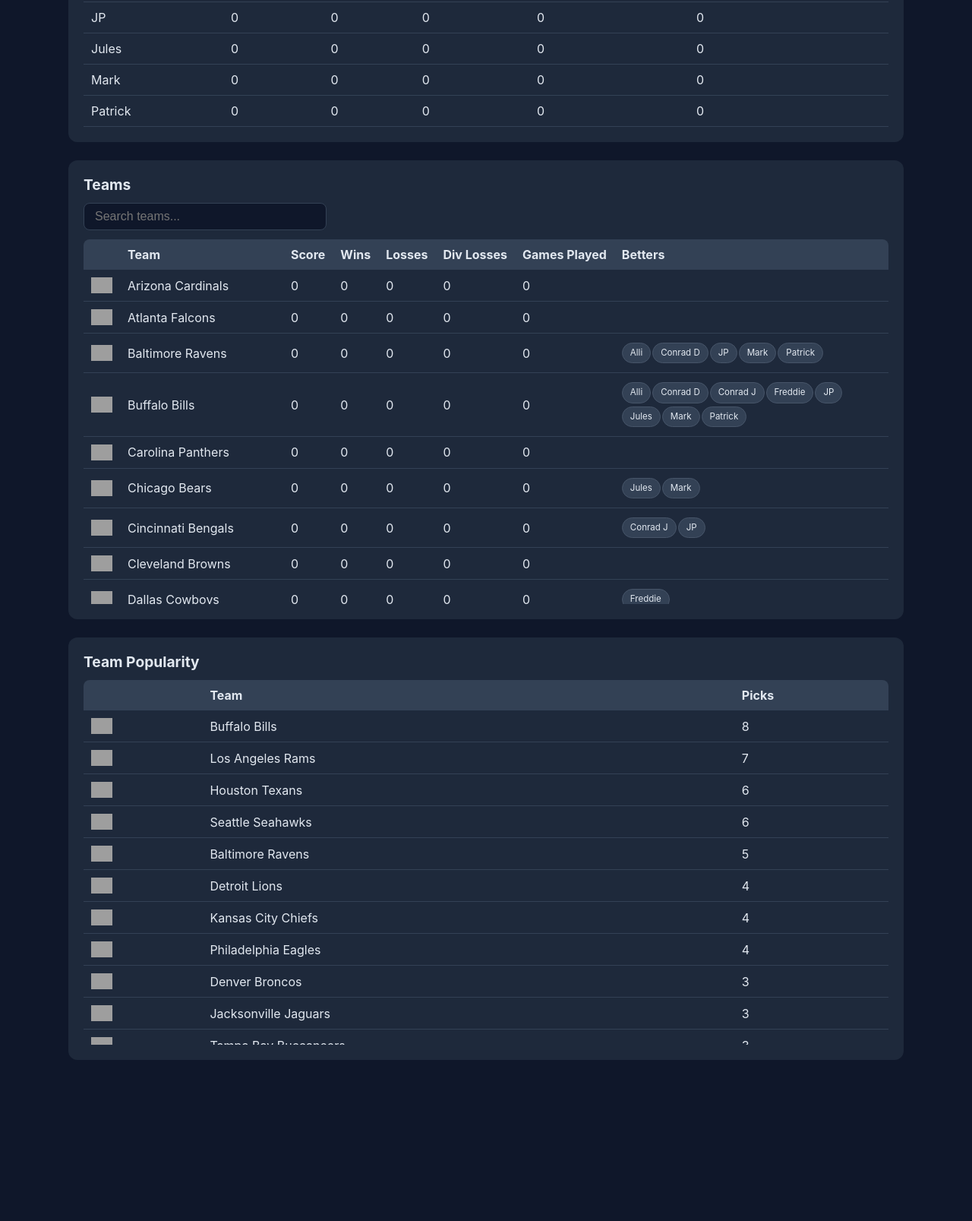
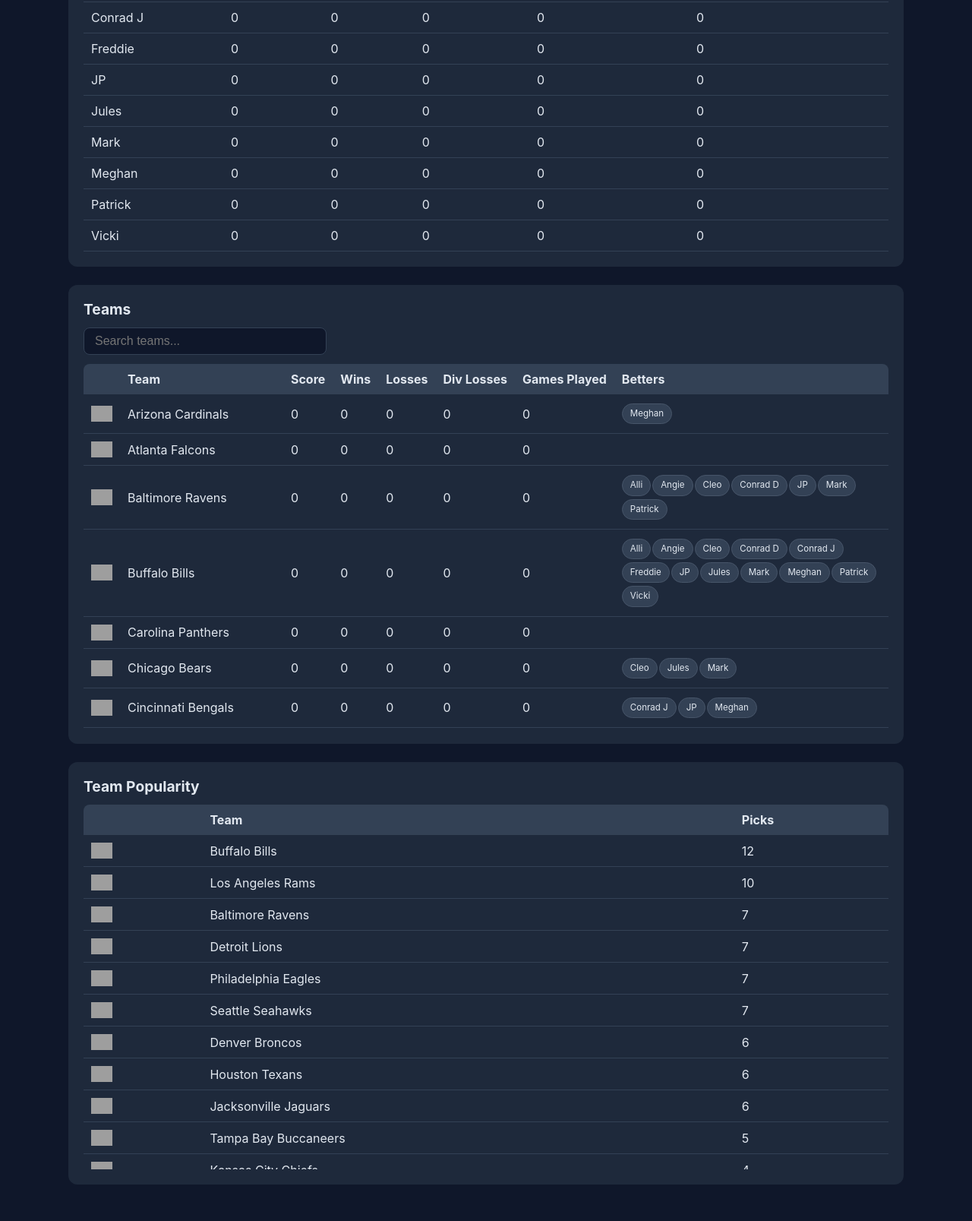
Before and after one commit to cdgleber/gridiron, a plain HTML site: page index.html in a window 1280 px wide. Shown: the part 408-2015 px from the top of the page at 76% size. Before the commit the page ends 1851 px from the top, so only its background shows below. Drawn offline with Linux system fonts and the light colour scheme; grey boxes are pictures that could not be loaded.

Commit message:
chore: updated picks and index.html

```diff
--- a/index.html
+++ b/index.html
@@ -44,7 +44,7 @@
 <body>
 <div class="container">
   <h1>NFL Pool Standings</h1>
-  <div class="updated">Season 2026 &middot; Updated: 2026-09-09 14:56:25 EDT</div>
+  <div class="updated">Season 2026 &middot; Updated: 2026-09-09 21:01:47 EDT</div>
 
   <div class="card">
     <h2>Leaderboard</h2>
@@ -65,6 +65,24 @@
 
         <tr>
           <td>Alli</td>
+          <td>0</td>
+          <td>0</td>
+          <td>0</td>
+          <td>0</td>
+          <td>0</td>
+        </tr>
+
+        <tr>
+          <td>Angie</td>
+          <td>0</td>
+          <td>0</td>
+          <td>0</td>
+          <td>0</td>
+          <td>0</td>
+        </tr>
+
+        <tr>
+          <td>Cleo</td>
           <td>0</td>
           <td>0</td>
           <td>0</td>
@@ -127,7 +145,25 @@
         </tr>
 
         <tr>
+          <td>Meghan</td>
+          <td>0</td>
+          <td>0</td>
+          <td>0</td>
+          <td>0</td>
+          <td>0</td>
+        </tr>
+
+        <tr>
           <td>Patrick</td>
+          <td>0</td>
+          <td>0</td>
+          <td>0</td>
+          <td>0</td>
+          <td>0</td>
+        </tr>
+
+        <tr>
+          <td>Vicki</td>
           <td>0</td>
           <td>0</td>
           <td>0</td>
@@ -168,7 +204,7 @@
           <td>0</td>
           <td>0</td>
           <td>
-
+            <span class="better-link" data-better="Meghan">Meghan</span>
           </td>
         </tr>
 
@@ -194,7 +230,7 @@
           <td>0</td>
           <td>0</td>
           <td>
-            <span class="better-link" data-better="Alli">Alli</span><span class="better-link" data-better="Conrad D">Conrad D</span><span class="better-link" data-better="JP">JP</span><span class="better-link" data-better="Mark">Mark</span><span class="better-link" data-better="Patrick">Patrick</span>
+            <span class="better-link" data-better="Alli">Alli</span><span class="better-link" data-better="Angie">Angie</span><span class="better-link" data-better="Cleo">Cleo</span><span class="better-link" data-better="Conrad D">Conrad D</span><span class="better-link" data-better="JP">JP</span><span class="better-link" data-better="Mark">Mark</span><span class="better-link" data-better="Patrick">Patrick</span>
           </td>
         </tr>
 
@@ -207,7 +243,7 @@
           <td>0</td>
           <td>0</td>
           <td>
-            <span class="better-link" data-better="Alli">Alli</span><span class="better-link" data-better="Conrad D">Conrad D</span><span class="better-link" data-better="Conrad J">Conrad J</span><span class="better-link" data-better="Freddie">Freddie</span><span class="better-link" data-better="JP">JP</span><span class="better-link" data-better="Jules">Jules</span><span class="better-link" data-better="Mark">Mark</span><span class="better-link" data-better="Patrick">Patrick</span>
+            <span class="better-link" data-better="Alli">Alli</span><span class="better-link" data-better="Angie">Angie</span><span class="better-link" data-better="Cleo">Cleo</span><span class="better-link" data-better="Conrad D">Conrad D</span><span class="better-link" data-better="Conrad J">Conrad J</span><span class="better-link" data-better="Freddie">Freddie</span><span class="better-link" data-better="JP">JP</span><span class="better-link" data-better="Jules">Jules</span><span class="better-link" data-better="Mark">Mark</span><span class="better-link" data-better="Meghan">Meghan</span><span class="better-link" data-better="Patrick">Patrick</span><span class="better-link" data-better="Vicki">Vicki</span>
           </td>
         </tr>
 
@@ -233,7 +269,7 @@
           <td>0</td>
           <td>0</td>
           <td>
-            <span class="better-link" data-better="Jules">Jules</span><span class="better-link" data-better="Mark">Mark</span>
+            <span class="better-link" data-better="Cleo">Cleo</span><span class="better-link" data-better="Jules">Jules</span><span class="better-link" data-better="Mark">Mark</span>
           </td>
         </tr>
 
@@ -246,7 +282,7 @@
           <td>0</td>
           <td>0</td>
           <td>
-            <span class="better-link" data-better="Conrad J">Conrad J</span><span class="better-link" data-better="JP">JP</span>
+            <span class="better-link" data-better="Conrad J">Conrad J</span><span class="better-link" data-better="JP">JP</span><span class="better-link" data-better="Meghan">Meghan</span>
           </td>
         </tr>
 
@@ -285,7 +321,7 @@
           <td>0</td>
           <td>0</td>
           <td>
-            <span class="better-link" data-better="Freddie">Freddie</span><span class="better-link" data-better="Jules">Jules</span><span class="better-link" data-better="Mark">Mark</span>
+            <span class="better-link" data-better="Angie">Angie</span><span class="better-link" data-better="Cleo">Cleo</span><span class="better-link" data-better="Freddie">Freddie</span><span class="better-link" data-better="Jules">Jules</span><span class="better-link" data-better="Mark">Mark</span><span class="better-link" data-better="Meghan">Meghan</span>
           </td>
         </tr>
 
@@ -298,7 +334,7 @@
           <td>0</td>
           <td>0</td>
           <td>
-            <span class="better-link" data-better="Alli">Alli</span><span class="better-link" data-better="Conrad J">Conrad J</span><span class="better-link" data-better="Freddie">Freddie</span><span class="better-link" data-better="Patrick">Patrick</span>
+            <span class="better-link" data-better="Alli">Alli</span><span class="better-link" data-better="Angie">Angie</span><span class="better-link" data-better="Conrad J">Conrad J</span><span class="better-link" data-better="Freddie">Freddie</span><span class="better-link" data-better="Meghan">Meghan</span><span class="better-link" data-better="Patrick">Patrick</span><span class="better-link" data-better="Vicki">Vicki</span>
           </td>
         </tr>
 
@@ -337,7 +373,7 @@
           <td>0</td>
           <td>0</td>
           <td>
-
+            <span class="better-link" data-better="Vicki">Vicki</span>
           </td>
         </tr>
 
@@ -350,7 +386,7 @@
           <td>0</td>
           <td>0</td>
           <td>
-            <span class="better-link" data-better="Alli">Alli</span><span class="better-link" data-better="Freddie">Freddie</span><span class="better-link" data-better="Jules">Jules</span>
+            <span class="better-link" data-better="Alli">Alli</span><span class="better-link" data-better="Angie">Angie</span><span class="better-link" data-better="Cleo">Cleo</span><span class="better-link" data-better="Freddie">Freddie</span><span class="better-link" data-better="Jules">Jules</span><span class="better-link" data-better="Vicki">Vicki</span>
           </td>
         </tr>
 
@@ -389,7 +425,7 @@
           <td>0</td>
           <td>0</td>
           <td>
-            <span class="better-link" data-better="Conrad D">Conrad D</span>
+            <span class="better-link" data-better="Conrad D">Conrad D</span><span class="better-link" data-better="Meghan">Meghan</span><span class="better-link" data-better="Vicki">Vicki</span>
           </td>
         </tr>
 
@@ -402,7 +438,7 @@
           <td>0</td>
           <td>0</td>
           <td>
-            <span class="better-link" data-better="Alli">Alli</span><span class="better-link" data-better="Conrad J">Conrad J</span><span class="better-link" data-better="Freddie">Freddie</span><span class="better-link" data-better="JP">JP</span><span class="better-link" data-better="Jules">Jules</span><span class="better-link" data-better="Mark">Mark</span><span class="better-link" data-better="Patrick">Patrick</span>
+            <span class="better-link" data-better="Alli">Alli</span><span class="better-link" data-better="Angie">Angie</span><span class="better-link" data-better="Cleo">Cleo</span><span class="better-link" data-better="Conrad J">Conrad J</span><span class="better-link" data-better="Freddie">Freddie</span><span class="better-link" data-better="JP">JP</span><span class="better-link" data-better="Jules">Jules</span><span class="better-link" data-better="Mark">Mark</span><span class="better-link" data-better="Patrick">Patrick</span><span class="better-link" data-better="Vicki">Vicki</span>
           </td>
         </tr>
 
@@ -441,7 +477,7 @@
           <td>0</td>
           <td>0</td>
           <td>
-            <span class="better-link" data-better="Freddie">Freddie</span><span class="better-link" data-better="Jules">Jules</span>
+            <span class="better-link" data-better="Cleo">Cleo</span><span class="better-link" data-better="Freddie">Freddie</span><span class="better-link" data-better="Jules">Jules</span>
           </td>
         </tr>
 
@@ -454,7 +490,7 @@
           <td>0</td>
           <td>0</td>
           <td>
-            <span class="better-link" data-better="Mark">Mark</span>
+            <span class="better-link" data-better="Mark">Mark</span><span class="better-link" data-better="Meghan">Meghan</span>
           </td>
         </tr>
 
@@ -493,7 +529,7 @@
           <td>0</td>
           <td>0</td>
           <td>
-            <span class="better-link" data-better="Alli">Alli</span><span class="better-link" data-better="Conrad D">Conrad D</span><span class="better-link" data-better="JP">JP</span><span class="better-link" data-better="Patrick">Patrick</span>
+            <span class="better-link" data-better="Alli">Alli</span><span class="better-link" data-better="Angie">Angie</span><span class="better-link" data-better="Conrad D">Conrad D</span><span class="better-link" data-better="JP">JP</span><span class="better-link" data-better="Meghan">Meghan</span><span class="better-link" data-better="Patrick">Patrick</span><span class="better-link" data-better="Vicki">Vicki</span>
           </td>
         </tr>
 
@@ -532,7 +568,7 @@
           <td>0</td>
           <td>0</td>
           <td>
-            <span class="better-link" data-better="Alli">Alli</span><span class="better-link" data-better="Conrad D">Conrad D</span><span class="better-link" data-better="Freddie">Freddie</span><span class="better-link" data-better="JP">JP</span><span class="better-link" data-better="Jules">Jules</span><span class="better-link" data-better="Mark">Mark</span>
+            <span class="better-link" data-better="Alli">Alli</span><span class="better-link" data-better="Cleo">Cleo</span><span class="better-link" data-better="Conrad D">Conrad D</span><span class="better-link" data-better="Freddie">Freddie</span><span class="better-link" data-better="JP">JP</span><span class="better-link" data-better="Jules">Jules</span><span class="better-link" data-better="Mark">Mark</span>
           </td>
         </tr>
 
@@ -545,7 +581,7 @@
           <td>0</td>
           <td>0</td>
           <td>
-            <span class="better-link" data-better="Conrad D">Conrad D</span><span class="better-link" data-better="Conrad J">Conrad J</span><span class="better-link" data-better="Patrick">Patrick</span>
+            <span class="better-link" data-better="Angie">Angie</span><span class="better-link" data-better="Conrad D">Conrad D</span><span class="better-link" data-better="Conrad J">Conrad J</span><span class="better-link" data-better="Patrick">Patrick</span><span class="better-link" data-better="Vicki">Vicki</span>
           </td>
         </tr>
 
@@ -596,13 +632,43 @@
         <tr>
           <td><img class="logo" src="https://a.espncdn.com/i/teamlogos/nfl/500/buf.png" alt=""></td>
           <td>Buffalo Bills</td>
-          <td>8</td>
+          <td>12</td>
         </tr>
 
         <tr>
           <td><img class="logo" src="https://a.espncdn.com/i/teamlogos/nfl/500/lar.png" alt=""></td>
           <td>Los Angeles Rams</td>
+          <td>10</td>
+        </tr>
+
+        <tr>
+          <td><img class="logo" src="https://a.espncdn.com/i/teamlogos/nfl/500/bal.png" alt=""></td>
+          <td>Baltimore Ravens</td>
           <td>7</td>
+        </tr>
+
+        <tr>
+          <td><img class="logo" src="https://a.espncdn.com/i/teamlogos/nfl/500/det.png" alt=""></td>
+          <td>Detroit Lions</td>
+          <td>7</td>
+        </tr>
+
+        <tr>
+          <td><img class="logo" src="https://a.espncdn.com/i/teamlogos/nfl/500/phi.png" alt=""></td>
+          <td>Philadelphia Eagles</td>
+          <td>7</td>
+        </tr>
+
+        <tr>
+          <td><img class="logo" src="https://a.espncdn.com/i/teamlogos/nfl/500/sea.png" alt=""></td>
+          <td>Seattle Seahawks</td>
+          <td>7</td>
+        </tr>
+
+        <tr>
+          <td><img class="logo" src="https://a.espncdn.com/i/teamlogos/nfl/500/den.png" alt=""></td>
+          <td>Denver Broncos</td>
+          <td>6</td>
         </tr>
 
         <tr>
@@ -612,21 +678,15 @@
         </tr>
 
         <tr>
-          <td><img class="logo" src="https://a.espncdn.com/i/teamlogos/nfl/500/sea.png" alt=""></td>
-          <td>Seattle Seahawks</td>
+          <td><img class="logo" src="https://a.espncdn.com/i/teamlogos/nfl/500/jax.png" alt=""></td>
+          <td>Jacksonville Jaguars</td>
           <td>6</td>
         </tr>
 
         <tr>
-          <td><img class="logo" src="https://a.espncdn.com/i/teamlogos/nfl/500/bal.png" alt=""></td>
-          <td>Baltimore Ravens</td>
+          <td><img class="logo" src="https://a.espncdn.com/i/teamlogos/nfl/500/tb.png" alt=""></td>
+          <td>Tampa Bay Buccaneers</td>
           <td>5</td>
-        </tr>
-
-        <tr>
-          <td><img class="logo" src="https://a.espncdn.com/i/teamlogos/nfl/500/det.png" alt=""></td>
-          <td>Detroit Lions</td>
-          <td>4</td>
         </tr>
 
         <tr>
@@ -636,45 +696,39 @@
         </tr>
 
         <tr>
-          <td><img class="logo" src="https://a.espncdn.com/i/teamlogos/nfl/500/phi.png" alt=""></td>
-          <td>Philadelphia Eagles</td>
-          <td>4</td>
-        </tr>
-
-        <tr>
-          <td><img class="logo" src="https://a.espncdn.com/i/teamlogos/nfl/500/den.png" alt=""></td>
-          <td>Denver Broncos</td>
-          <td>3</td>
-        </tr>
-
-        <tr>
-          <td><img class="logo" src="https://a.espncdn.com/i/teamlogos/nfl/500/jax.png" alt=""></td>
-          <td>Jacksonville Jaguars</td>
-          <td>3</td>
-        </tr>
-
-        <tr>
-          <td><img class="logo" src="https://a.espncdn.com/i/teamlogos/nfl/500/tb.png" alt=""></td>
-          <td>Tampa Bay Buccaneers</td>
-          <td>3</td>
-        </tr>
-
-        <tr>
           <td><img class="logo" src="https://a.espncdn.com/i/teamlogos/nfl/500/chi.png" alt=""></td>
           <td>Chicago Bears</td>
-          <td>2</td>
+          <td>3</td>
         </tr>
 
         <tr>
           <td><img class="logo" src="https://a.espncdn.com/i/teamlogos/nfl/500/cin.png" alt=""></td>
           <td>Cincinnati Bengals</td>
-          <td>2</td>
+          <td>3</td>
+        </tr>
+
+        <tr>
+          <td><img class="logo" src="https://a.espncdn.com/i/teamlogos/nfl/500/lac.png" alt=""></td>
+          <td>Los Angeles Chargers</td>
+          <td>3</td>
         </tr>
 
         <tr>
           <td><img class="logo" src="https://a.espncdn.com/i/teamlogos/nfl/500/ne.png" alt=""></td>
           <td>New England Patriots</td>
+          <td>3</td>
+        </tr>
+
+        <tr>
+          <td><img class="logo" src="https://a.espncdn.com/i/teamlogos/nfl/500/no.png" alt=""></td>
+          <td>New Orleans Saints</td>
           <td>2</td>
+        </tr>
+
+        <tr>
+          <td><img class="logo" src="https://a.espncdn.com/i/teamlogos/nfl/500/ari.png" alt=""></td>
+          <td>Arizona Cardinals</td>
+          <td>1</td>
         </tr>
 
         <tr>
@@ -690,14 +744,8 @@
         </tr>
 
         <tr>
-          <td><img class="logo" src="https://a.espncdn.com/i/teamlogos/nfl/500/lac.png" alt=""></td>
-          <td>Los Angeles Chargers</td>
-          <td>1</td>
-        </tr>
-
-        <tr>
-          <td><img class="logo" src="https://a.espncdn.com/i/teamlogos/nfl/500/no.png" alt=""></td>
-          <td>New Orleans Saints</td>
+          <td><img class="logo" src="https://a.espncdn.com/i/teamlogos/nfl/500/ind.png" alt=""></td>
+          <td>Indianapolis Colts</td>
           <td>1</td>
         </tr>
 
@@ -705,12 +753,6 @@
           <td><img class="logo" src="https://a.espncdn.com/i/teamlogos/nfl/500/wsh.png" alt=""></td>
           <td>Washington Commanders</td>
           <td>1</td>
-        </tr>
-
-        <tr>
-          <td><img class="logo" src="https://a.espncdn.com/i/teamlogos/nfl/500/ari.png" alt=""></td>
-          <td>Arizona Cardinals</td>
-          <td>0</td>
         </tr>
 
         <tr>
@@ -728,12 +770,6 @@
         <tr>
           <td><img class="logo" src="https://a.espncdn.com/i/teamlogos/nfl/500/cle.png" alt=""></td>
           <td>Cleveland Browns</td>
-          <td>0</td>
-        </tr>
-
-        <tr>
-          <td><img class="logo" src="https://a.espncdn.com/i/teamlogos/nfl/500/ind.png" alt=""></td>
-          <td>Indianapolis Colts</td>
           <td>0</td>
         </tr>
 
```
Also changed, not shown: picks.txt.
